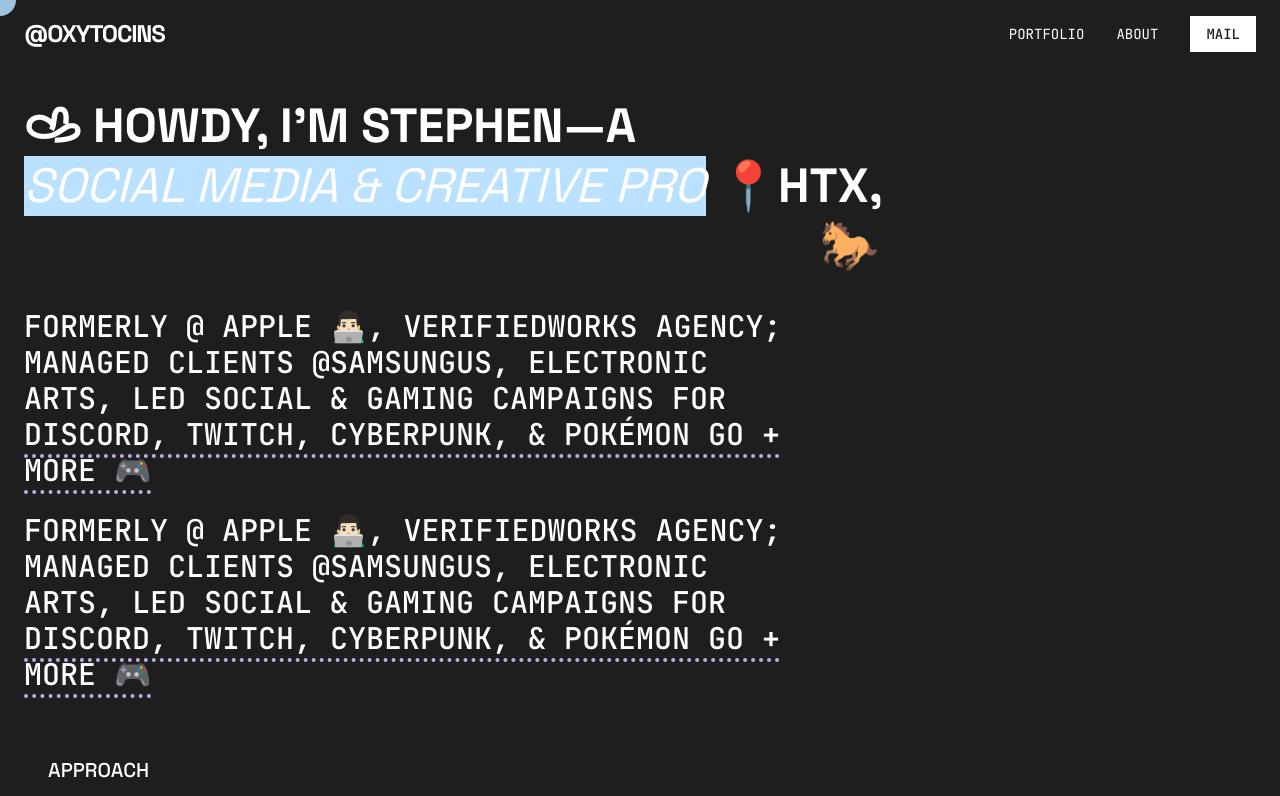
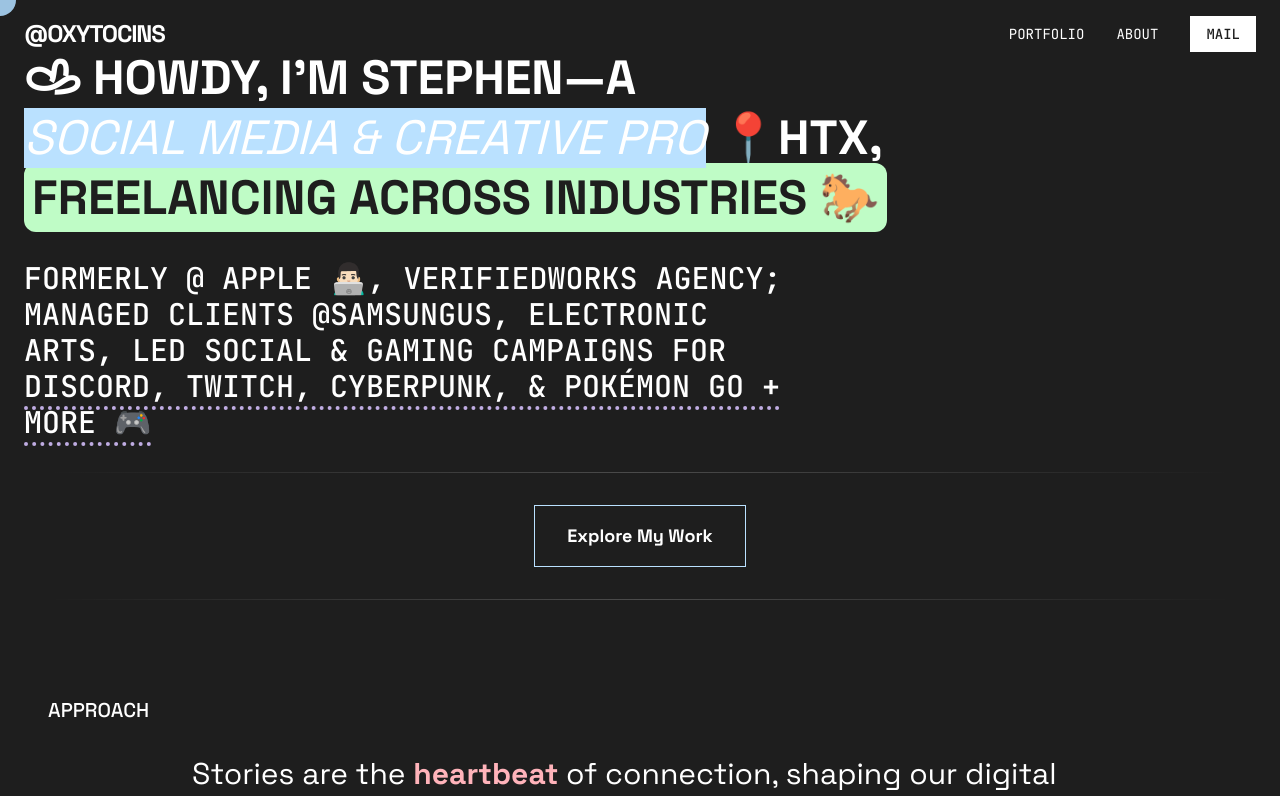
Before and after one commit to xospacecowboy/my-portfolio, a Next.js app: page / in a window 1280 px wide. Shown: the top 796 px of the page. Built offline with nearby package versions, Linux system fonts and the light colour scheme.

Commit message:
ANIRESET

```diff
--- a/app/page.tsx
+++ b/app/page.tsx
@@ -88,7 +88,7 @@ export default function Home() {
       <main className="container mx-auto px-6 py-12">
         {/* Title Section */}
         <motion.h1
-  className="text-5xl font-bold leading-tight mb-8 relative text-left max-w-4xl mt-12"
+          className="text-5xl font-bold leading-tight mb-8 relative text-left max-w-4xl"
           initial={{ opacity: 0, y: 20 }}
           animate={{ opacity: 1, y: 0 }}
           transition={{ duration: 0.8 }}
@@ -107,18 +107,10 @@ export default function Home() {
           >
             SOCIAL MEDIA & CREATIVE PRO
           </motion.span>{" "}
-  📍HTX,
-  <br className="sm:hidden" />
-
-  {/* New Animation for "Freelancing Across Industries" */}
-  <motion.span
-    className="inline-block px-2 py-1 text-deep-grey text-5xl font-bold"
-    initial={{ opacity: 0, skewX: "-10deg", scale: 0.9 }}
-    animate={{ opacity: 1, skewX: "0deg", scale: 1 }}
-    transition={{ duration: 0.8, ease: "easeOut" }}
-  >
+          📍HTX, <br className="sm:hidden" />
+          <span className="bg-pastel-green text-deep-grey px-2 py-1 rounded-xl">
             FREELANCING ACROSS INDUSTRIES 🐎
-  </motion.span>
+          </span>
         </motion.h1>
 
         {/* Formerly Section */}
@@ -139,23 +131,27 @@ export default function Home() {
           </span>
         </motion.h2>
 
-        {/* Formerly Section with Extra Space */}
-<motion.h2
-  className="text-3xl sm:text-3xl font-medium font-jetbrains-mono max-w-3xl leading-snug mt-6 relative text-left"
+        <motion.div
+          className="container mx-auto px-6"
           initial={{ opacity: 0, y: 20 }}
           animate={{ opacity: 1, y: 0 }}
-  transition={{ duration: 0.8, delay: 0.2 }}
+          transition={{ duration: 0.8, delay: 0.4 }}
         >
-  FORMERLY @{" "}
-  <span className="relative">
-    APPLE 👨🏻‍💻, VERIFIEDWORKS AGENCY; MANAGED CLIENTS @SAMSUNGUS, ELECTRONIC ARTS,
-    <HandDrawnUnderline className="text-pastel-pink bottom-0 left-0" />
-  </span>{" "}
-  LED SOCIAL & GAMING CAMPAIGNS FOR{" "}
-  <span className="border-b-4 border-dotted border-pastel-purple">
-    DISCORD, TWITCH, CYBERPUNK, & POKÉMON GO + MORE 🎮
-  </span>
-</motion.h2>
+          <div className="w-full h-px bg-gradient-to-r from-transparent via-white/20 to-transparent my-8" />
+          <div className="flex justify-center">
+            <Link href="/work" className="inline-block">
+              <motion.button
+                className="bg-deep-grey text-white px-8 py-4 text-lg font-bold border border-pastel-blue hover:bg-pastel-blue hover:text-deep-grey transition-all duration-300 relative group"
+                whileHover={{ scale: 1.05 }}
+                whileTap={{ scale: 0.95 }}
+              >
+                <span className="relative z-10">Explore My Work</span>
+                <div className="absolute inset-0 bg-gradient-to-r from-pastel-pink via-pastel-purple to-pastel-blue opacity-0 group-hover:opacity-100 transition-opacity duration-300" />
+              </motion.button>
+            </Link>
+          </div>
+          <div className="w-full h-px bg-gradient-to-r from-transparent via-white/20 to-transparent my-8" />
+        </motion.div>
 
         {/* Approach Section with New Effects */}
         <motion.section
```
Lines whose indentation alone changed are shown as unchanged.
